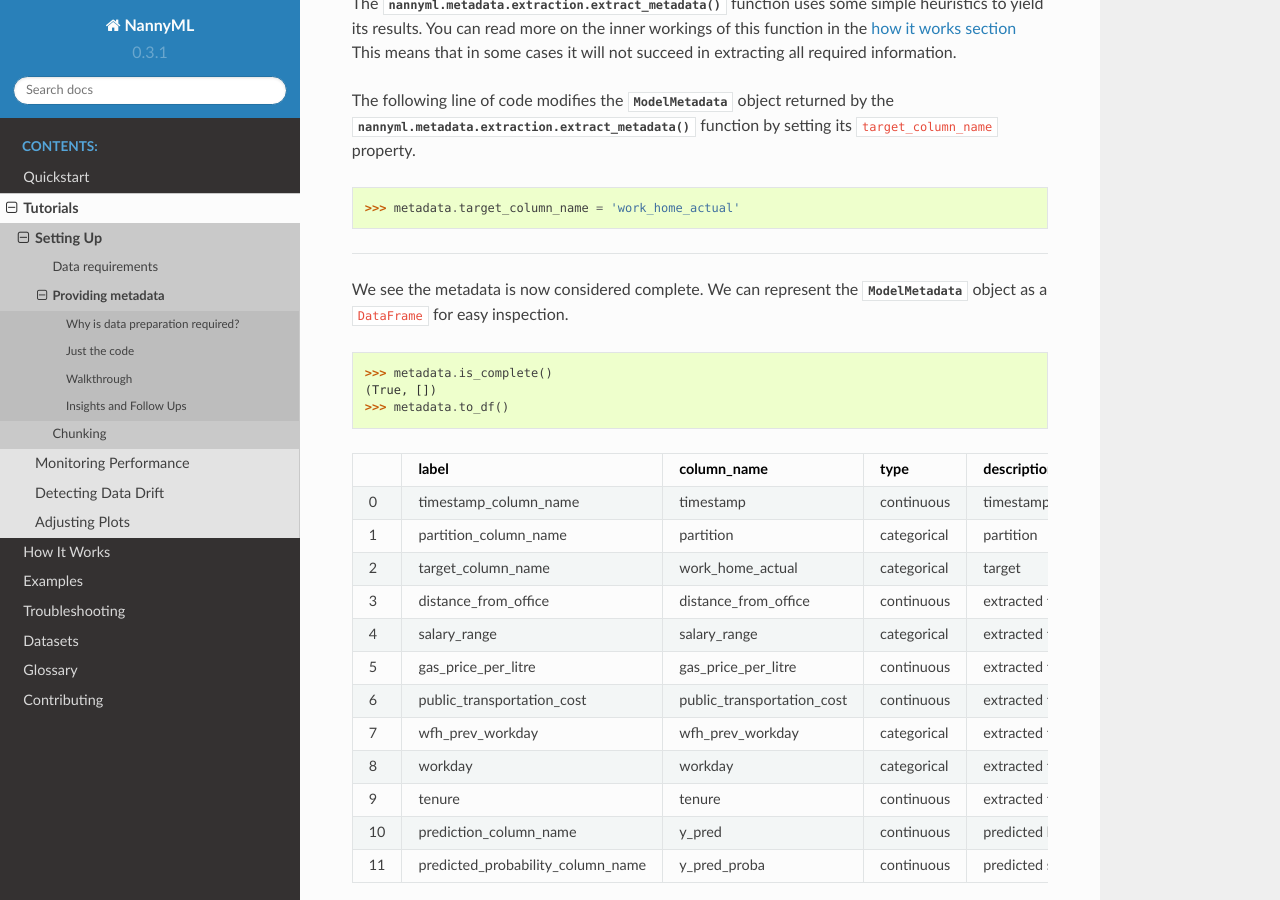
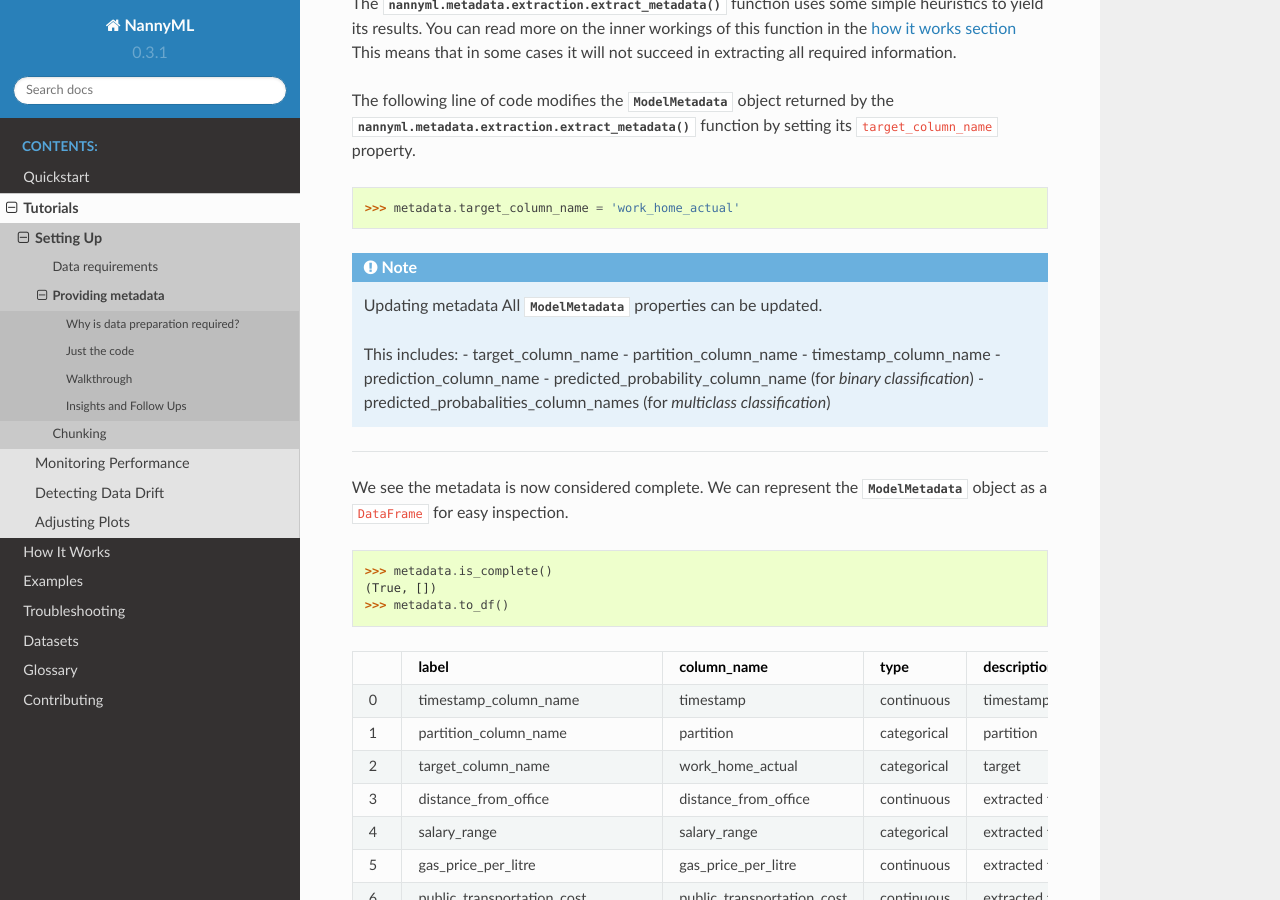
Before and after one commit to NannyML/nannyml, a Sphinx documentation site: the page built from docs/tutorials/setting_up/preparing_your_data.rst, in a window 1280 px wide and 900 px high, scrolled down 3383 px. Built offline with Sphinx 7.4.7 and the Read the Docs theme 2.0.0, drawn with Linux system fonts in a browser that asks for light colours; pages that are not in the unit, such as notebooks, are missing from menus.

Commit message:
Inform about options for updating metadata

```diff
--- a/docs/tutorials/setting_up/preparing_your_data.rst
+++ b/docs/tutorials/setting_up/preparing_your_data.rst
@@ -182,6 +182,17 @@ The following line of code modifies the :class:`~nannyml.metadata.base.ModelMeta
 
     >>> metadata.target_column_name = 'work_home_actual'
 
+.. note:: Updating metadata
+    All :class:`~nannyml.metadata.base.ModelMetadata` properties can be updated.
+
+    This includes:
+    - target_column_name
+    - partition_column_name
+    - timestamp_column_name
+    - prediction_column_name
+    - predicted_probability_column_name (for *binary classification*)
+    - predicted_probabalities_column_names (for *multiclass classification*)
+
 -----
 
 We see the metadata is now considered complete. We can represent the :class:`~nannyml.metadata.base.ModelMetadata`
```
